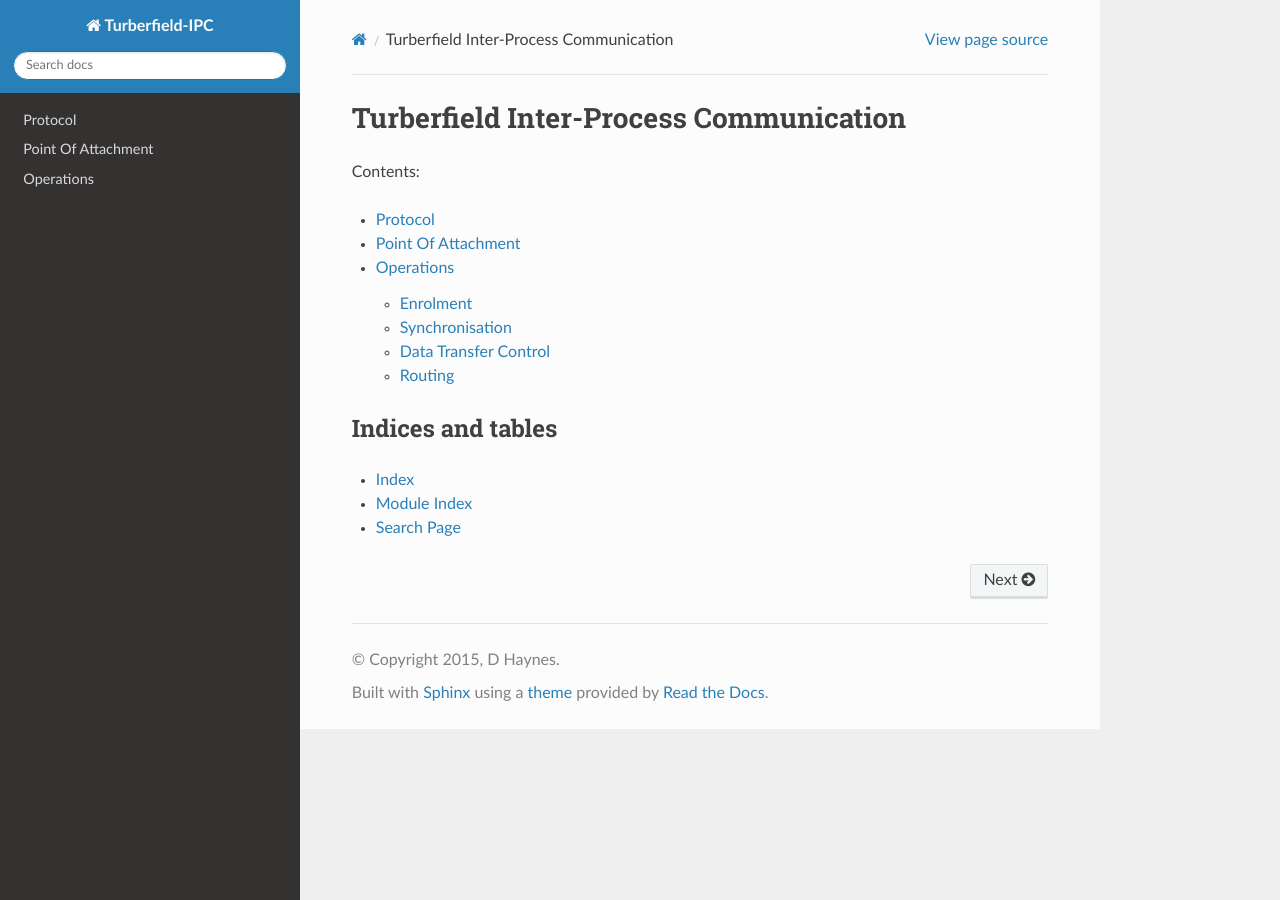
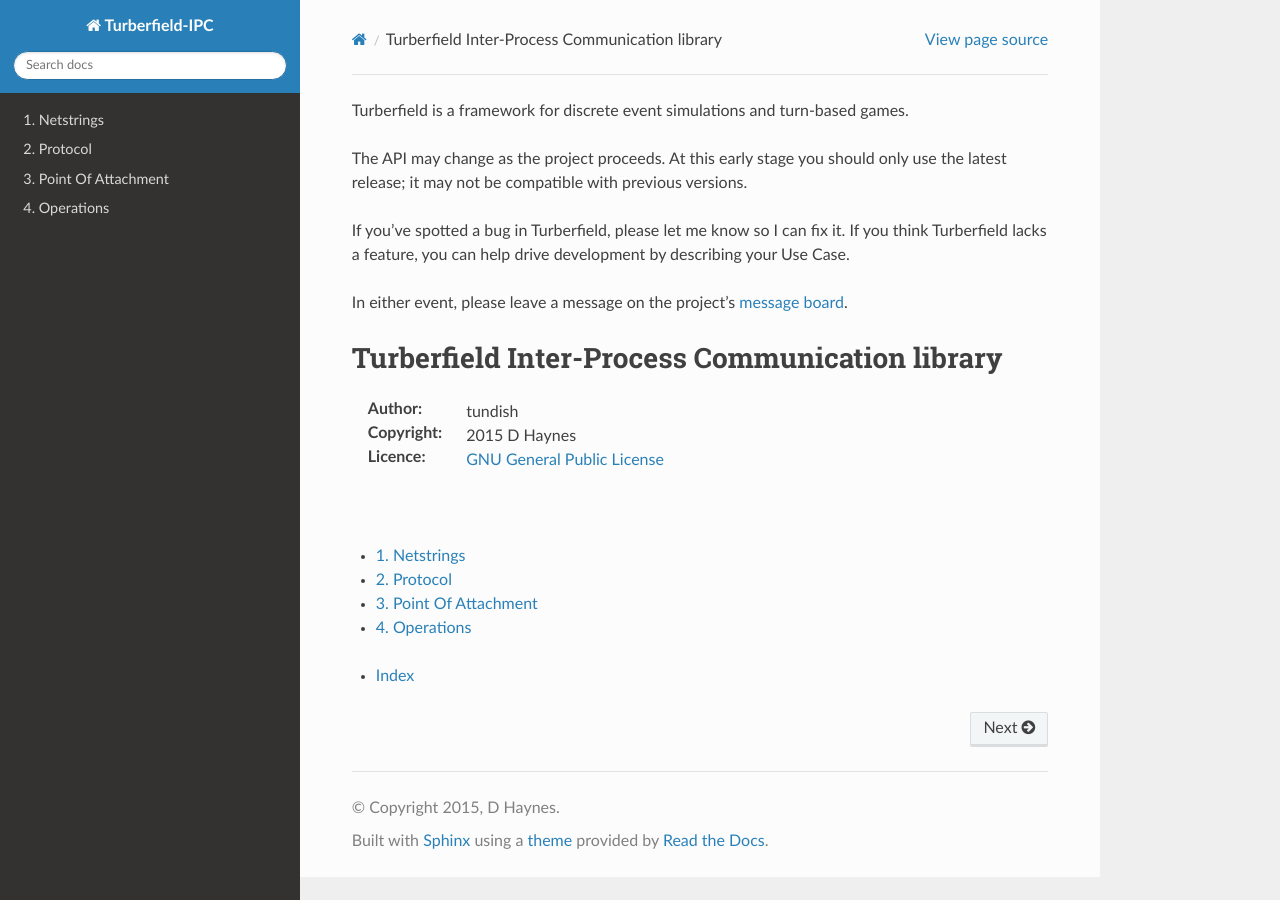
Before and after one commit to tundish/turberfield-ipc, a Sphinx documentation site: the page built from turberfield/ipc/doc/index.rst, in a window 1280 px wide. Built offline with Sphinx 7.4.7 and the Read the Docs theme 2.0.0, drawn with Linux system fonts in a browser that asks for light colours.

Commit message:
Added quick doc page for netstrings.

```diff
--- a/turberfield/ipc/doc/index.rst
+++ b/turberfield/ipc/doc/index.rst
@@ -1,19 +1,34 @@
-..  Titling
-    ##++::==~~--''``
 
-Turberfield Inter-Process Communication
-:::::::::::::::::::::::::::::::::::::::
+Turberfield is a framework for discrete event simulations and turn-based
+games.
 
-Contents:
+The API may change as the project proceeds. At this early stage you should
+only use the latest release; it may not be compatible with previous
+versions.
+
+If you've spotted a bug in Turberfield, please let me know so I can fix it.
+If you think Turberfield lacks a feature, you can help drive development by
+describing your Use Case.
+
+In either event, please leave a message on the project's `message board`_.
+
+Turberfield Inter-Process Communication library
+:::::::::::::::::::::::::::::::::::::::::::::::
+
+:Author: tundish
+:Copyright: 2015 D Haynes
+:Licence: `GNU General Public License`_
+
+|
 
 .. toctree::
-   :maxdepth: 2
+   :maxdepth: 1
+   :numbered:
 
+   netstrings
    protocol
 
-Indices and tables
-==================
+* :ref:`genindex`
 
-* :ref:`genindex`
-* :ref:`modindex`
-* :ref:`search`
+.. _GNU General Public License: http://www.gnu.org/licenses/gpl.html
+.. _message board: https://www.assembla.com/spaces/turberfield/messages
```
Also changed, not shown: turberfield/ipc/doc/netstrings.rst (added, +12 -0 lines).
